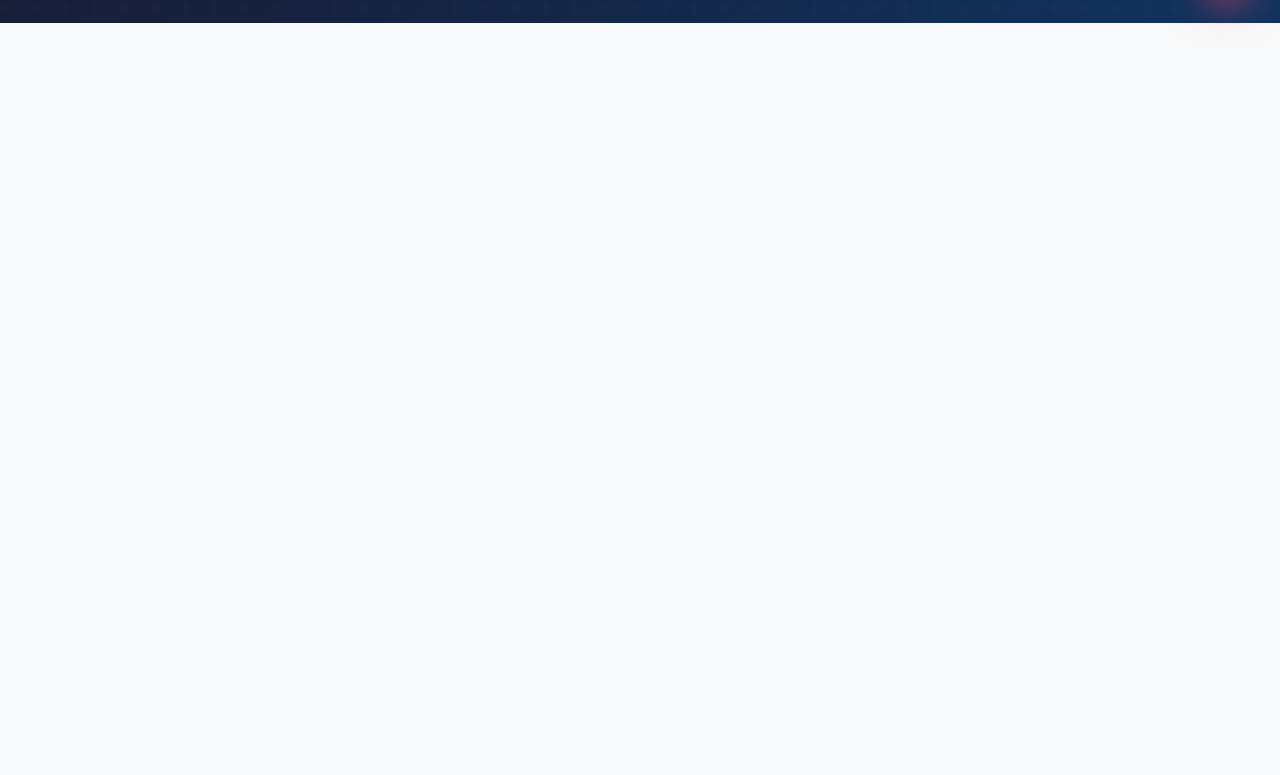
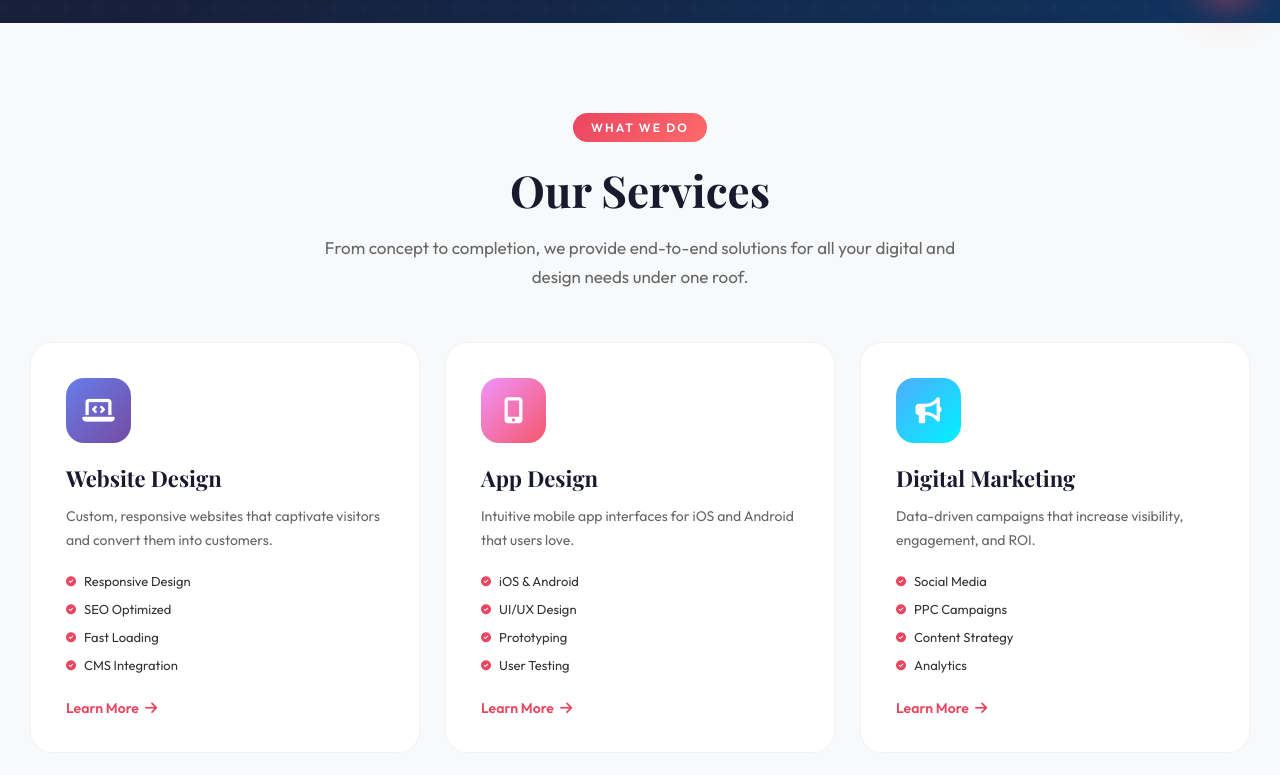
Before and after one commit to Shubham-lk-codes/Top_design, a website: page public/index.html in a window 1280 px wide. Shown: the part 777-1552 px from the top of the page. Drawn offline with nearby package versions, Linux system fonts and the light colour scheme.

Commit message:
err fixed

```diff
--- a/public/index.html
+++ b/public/index.html
@@ -342,7 +342,8 @@ document.getElementById('bg').innerHTML=bp.map(b=>`<div class="bcard fade"><div
 
 // Scroll
 window.addEventListener('scroll',()=>{document.getElementById('nav').classList.toggle('scrolled',window.scrollY>50)});
-new IntersectionObserver(e=>e.forEach(x=>{if(x.isIntersecting)x.target.classList.add('v')})).observe(document.querySelectorAll('.fade'));
+const fadeObserver=new IntersectionObserver(e=>e.forEach(x=>{if(x.isIntersecting)x.target.classList.add('v')}));
+document.querySelectorAll('.fade').forEach(element=>fadeObserver.observe(element));
 
 // Testimonial slider
 ti=setInterval(()=>{ct=(ct+1)%ts.length;ut()},5000);
```
